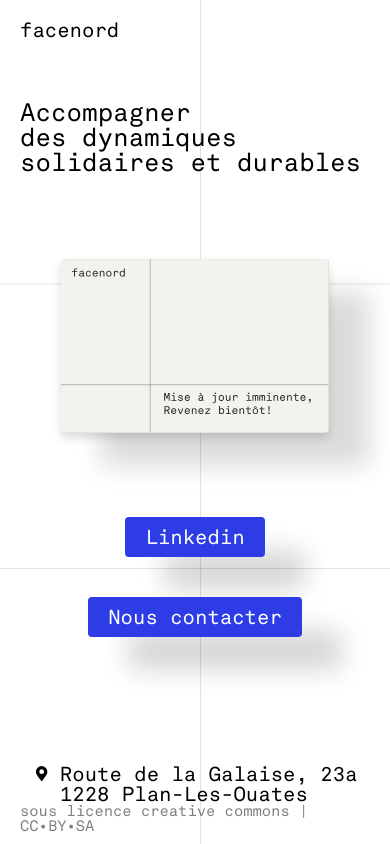
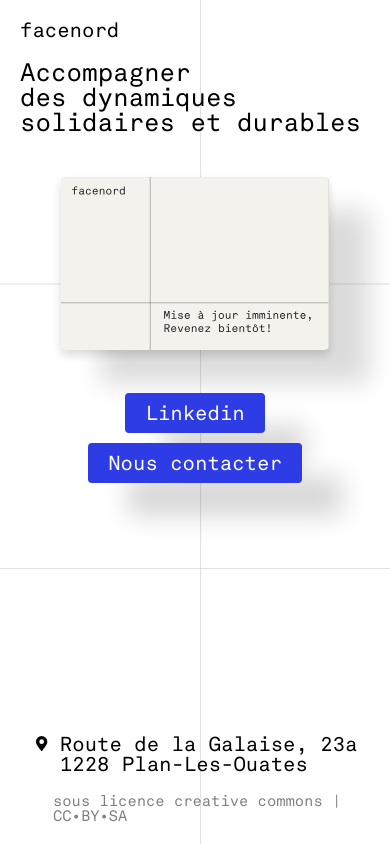
Before and after one commit to azertypow/FaceNord.LandingPage, a Nuxt app: page / in a window 390 px wide. Built offline with nearby package versions, Linux system fonts and the light colour scheme.

Commit message:
fix: responsive small screen

```diff
--- a/app.vue
+++ b/app.vue
@@ -342,8 +342,12 @@ function onMouseLeaveCard(mouseEvent: MouseEvent, cardElement: HTMLElement) {
     &:after {
         content: "";
         display: block;
-        height: 5rem;
+        height: 3rem;
         width: 100%;
+
+        @media (min-width: 900px) {
+            height: 5rem;
+        }
     }
 }
 
@@ -366,13 +370,14 @@ function onMouseLeaveCard(mouseEvent: MouseEvent, cardElement: HTMLElement) {
     display: flex;
     align-items: center;
     justify-content: center;
-    padding-top:        10vh;
-    padding-bottom:     10vh;
+    padding-top:        5vh;
+    padding-bottom:     5vh;
     perspective: 100vh;
     position: relative;
 
     @media (min-width: 1100px) {
         padding-top:        15vh;
+        padding-bottom:     10vh;
     }
 
     .v-app__content__card-box__item {
@@ -431,12 +436,13 @@ function onMouseLeaveCard(mouseEvent: MouseEvent, cardElement: HTMLElement) {
     display: flex;
     align-items: center;
     justify-content: center;
-    gap: 2rem;
+    gap: .5rem;
     width: 100%;
     flex-direction: column;
 
     @media (min-width: 900px) {
         flex-direction: row;
+        gap: 2rem;
     }
 }
 
--- a/components/FooterApp.vue
+++ b/components/FooterApp.vue
@@ -38,17 +38,20 @@
 
 <style lang="scss" scoped >
 .v-footer-app {
-    height: 3rem;
     display: flex;
     padding: 1rem;
     flex-direction: column;
     justify-content: space-between;
     align-items: center;
+    gap: 1rem;
+    height: auto;
 
     @media (min-width: 900px) {
         justify-content: space-between;
         align-items: flex-end;
         flex-direction: row;
+        gap: normal;
+        height: 3rem;
     }
 }
 
@@ -65,5 +68,11 @@
 .v-footer-app__licence {
     font-size: .75rem;
     opacity: .5;
+    padding-left: 1.65rem;
+
+
+    @media (min-width: 900px) {
+        padding: 0;
+    }
 }
 </style>
```
